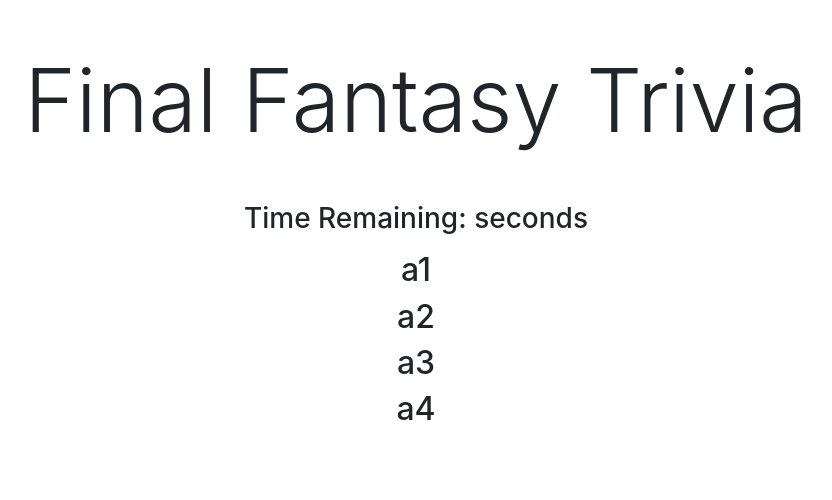
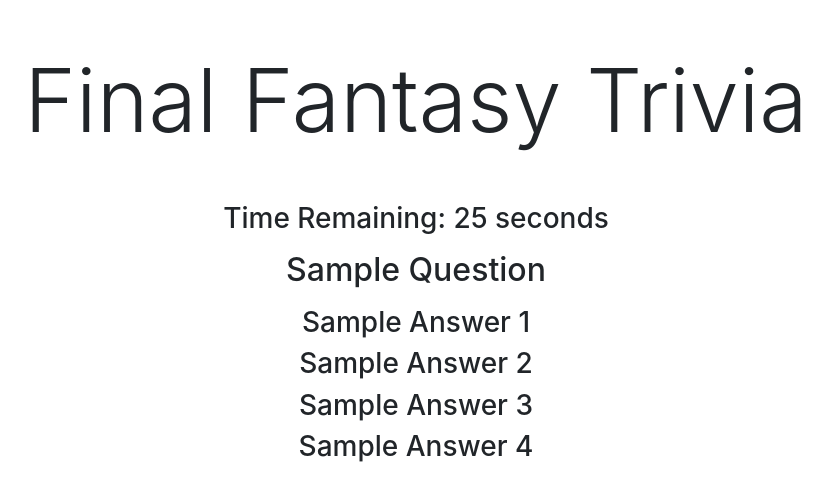
Before and after one commit to wparks08/TriviaGame, a plain HTML site: page index.html in a window 1280 px wide. Shown: the whole page, without its empty margins (224-1056 px from the left). Drawn offline with nearby package versions, Linux system fonts and the light colour scheme.

Commit message:
implemented timer lifecycle and progress on game logic

```diff
--- a/assets/javascript/app.js
+++ b/assets/javascript/app.js
@@ -0,0 +1,112 @@
+const questions = [
+    new Question(
+        "Sample Question",
+        ["Sample Answer 1", "Sample Answer 2", "Sample Answer 3", "Sample Answer 4"],
+        1
+    ),
+    new Question(
+        "Sample Question number 2",
+        ["Answer 1", "Answer 2", "Answer 3", "Answer 4"],
+        3
+    )
+]; //probably move this to a standalone js file later
+
+var currentQuestion;
+var questionIndex = 0;
+const numberOfQuestions = questions.length;
+var correctAnswers = 0;
+var incorrectAnswers = 0;
+
+const SECONDS_TO_ANSWER = 30;
+const SECONDS_TO_REVIEW = 10;
+var secondsRemaining = 0;
+var intervalId;
+var timeoutId;
+
+function startGame() {
+    currentQuestion = questions[0];
+    showQuestion();
+}
+
+function nextQuestion() {
+    if (++questionIndex < numberOfQuestions) {
+        currentQuestion = questions[questionIndex];
+        showQuestion();
+    } else {
+        clearOptions();
+        showResults();
+    }
+}
+
+function showQuestion() {
+    setTimer(SECONDS_TO_ANSWER);
+    startTimer(showReview);
+    showQuestionText();
+    showOptions();
+}
+
+function showQuestionText() {
+    $("#question").text(currentQuestion.question);
+}
+
+function clearOptions() {
+    $("#options").empty();
+}
+
+function showOptions() {
+    clearOptions();
+    $.each(currentQuestion.options, function (index, option) {
+        let optionElement = $("<h3>");
+        optionElement
+            .addClass("text-center option")
+            .text(option)
+            .attr("data-index", index)
+            .on("click", processAnswer);
+        $("#options").append(optionElement);
+    });
+}
+
+function processAnswer() {
+    console.log(currentQuestion.isAnswerCorrect($(this).data("index")));
+    showReview()
+}
+
+function showReview() {
+    clearOptions();
+    $("#options").append($("<h3>Out of time!</h3>"));
+    setTimer(SECONDS_TO_REVIEW);
+    startTimer(nextQuestion);
+}
+
+function showResults() {
+    clearOptions();
+    $("#options").append($("<h3>Game has ended!</h3>"));
+}
+
+function showSecondsRemaining() {
+    $("#seconds").text(secondsRemaining);
+}
+
+function setTimer(time) {
+    secondsRemaining = time;
+    showSecondsRemaining();
+}
+
+function startTimer(onComplete) {
+    clearInterval(intervalId);
+    clearTimeout(timeoutId);
+    intervalId = setInterval(decrement, 1000);
+    timeoutId = setTimeout(onComplete, secondsRemaining * 1000);
+}
+
+function decrement() {
+    if (secondsRemaining > 0) {
+        secondsRemaining--;
+        showSecondsRemaining();
+    } else {
+        clearInterval(intervalId);
+        console.log("Timer done");
+    }
+}
+
+startGame();
--- a/assets/javascript/question.js
+++ b/assets/javascript/question.js
@@ -10,6 +10,7 @@
         this.options = options;
         this.optionCount = options.length;
         this.answerIndex = answerIndex;
+        this.answeredCorrectly = false;
     }
 
     isAnswerCorrect(index) {
--- a/index.html
+++ b/index.html
@@ -15,10 +15,9 @@
         <h1 class="text-center m-5 display-2">Final Fantasy Trivia</h1>
         <h3 class="text-center mb-3">Time Remaining: <span id="seconds"></span> seconds</h3>
         <h2 class="text-center mb-3" id="question"></h2>
-        <h2 class="text-center answer" id="answer-1">a1</h2>
-        <h2 class="text-center answer" id="answer-2">a2</h2>
-        <h2 class="text-center answer" id="answer-3">a3</h2>
-        <h2 class="text-center answer" id="answer-4">a4</h2>
+        <div id="options">
+
+        </div>
     </div>
 
     <script src="https://code.jquery.com/jquery-3.4.1.js"></script>
@@ -27,6 +26,7 @@
         crossorigin="anonymous"></script>
     <script src="https://stackpath.bootstrapcdn.com/bootstrap/4.3.1/js/bootstrap.min.js"
         integrity="sha384-JjSmVgyd0p3pXB1rRibZUAYoIIy6OrQ6VrjIEaFf/nJGzIxFDsf4x0xIM+B07jRM" crossorigin="anonymous"></script>
+    <script src="assets/javascript/question.js"></script>
     <script src="assets/javascript/app.js"></script>
 </body>
 </html>
```
